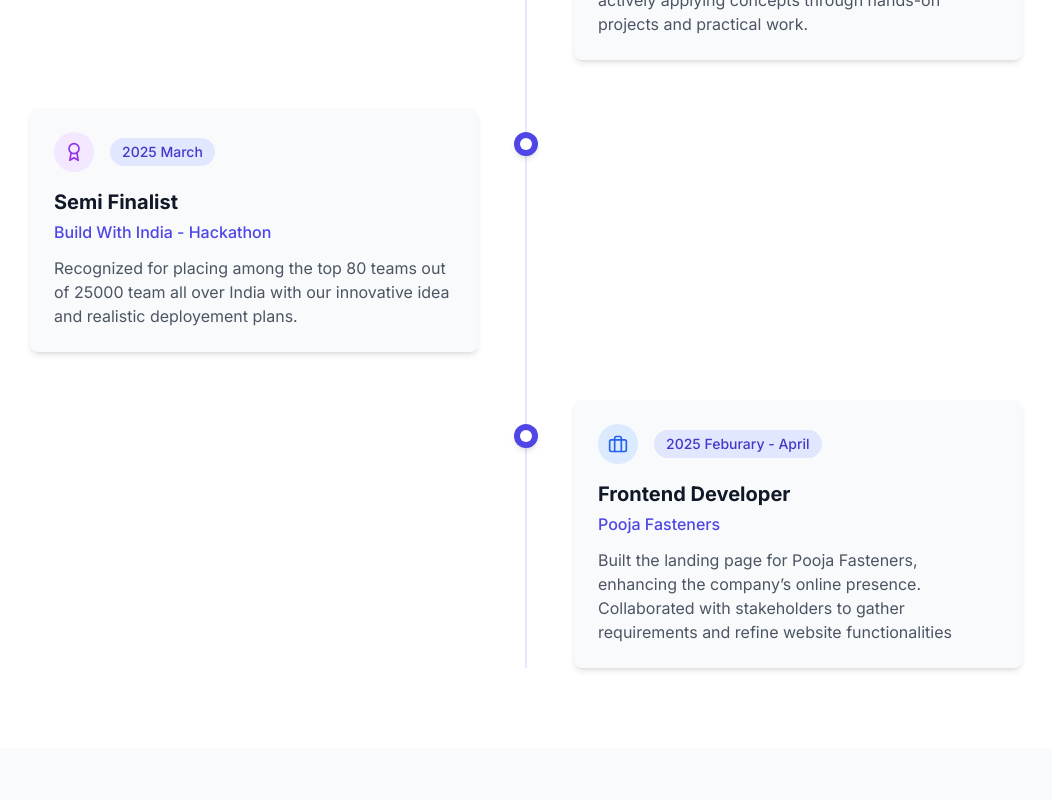
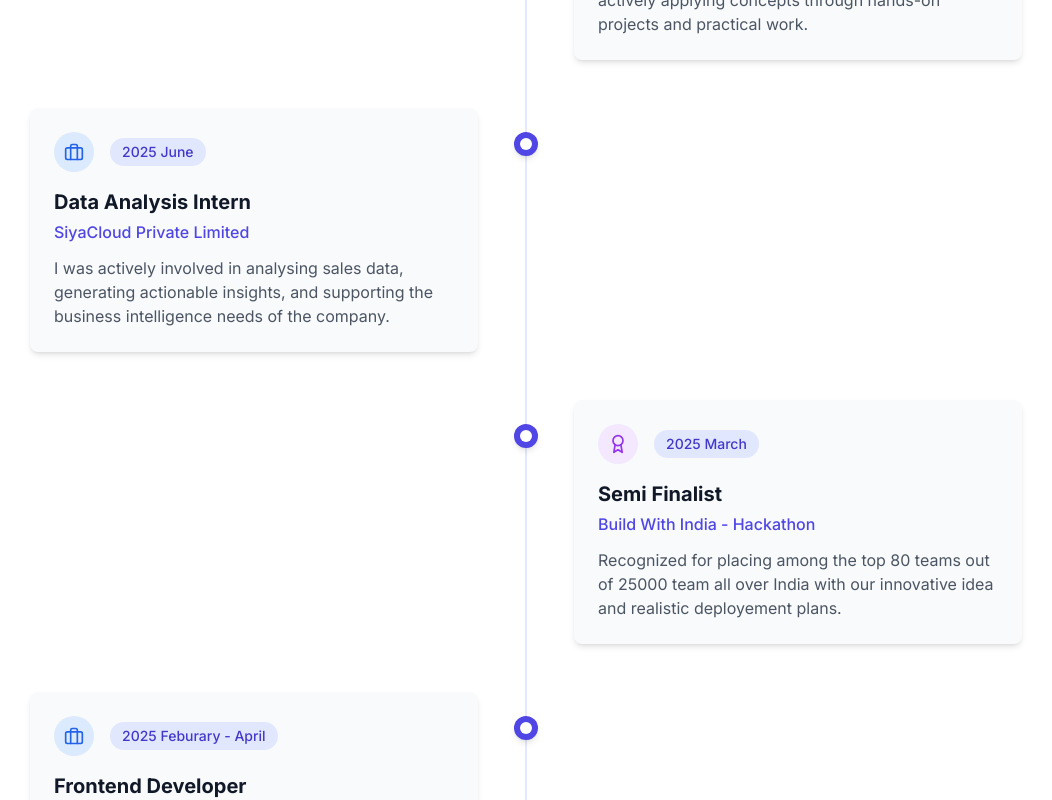
Before and after one commit to Ayush4998/Portfolio-Ayush, a React (Vite) app: page / in a window 1280 px wide. Shown: the part 3640-4440 px from the top of the page, without its empty margins (114-1166 px from the left). Built offline with nearby package versions, Linux system fonts and the light colour scheme.

Commit message:
Updated Resume and Journey section

```diff
--- a/src/components/Journey.tsx
+++ b/src/components/Journey.tsx
@@ -23,6 +23,15 @@ const timelineData: TimelineItem[] = [
   },
   {
     id: 2,
+    year: '2025 June',
+    title: 'Data Analysis Intern',
+    organization: 'SiyaCloud Private Limited',
+    description: 'I was actively involved in analysing sales data, generating actionable insights, and supporting the business intelligence needs of the company. ',
+    icon: <Briefcase size={20} />,
+    category: 'work'
+  },
+  {
+    id: 3,
     year: '2025 March',
     title: 'Semi Finalist',
     organization: 'Build With India - Hackathon',
@@ -31,7 +40,7 @@ const timelineData: TimelineItem[] = [
     category: 'achievement'
   },
   {
-    id: 3,
+    id: 4,
     year: '2025 Feburary - April',
     title: 'Frontend Developer',
     organization: 'Pooja Fasteners',
```
Also changed, not shown: 1 other file (tests, documents, lock files or other folders).
